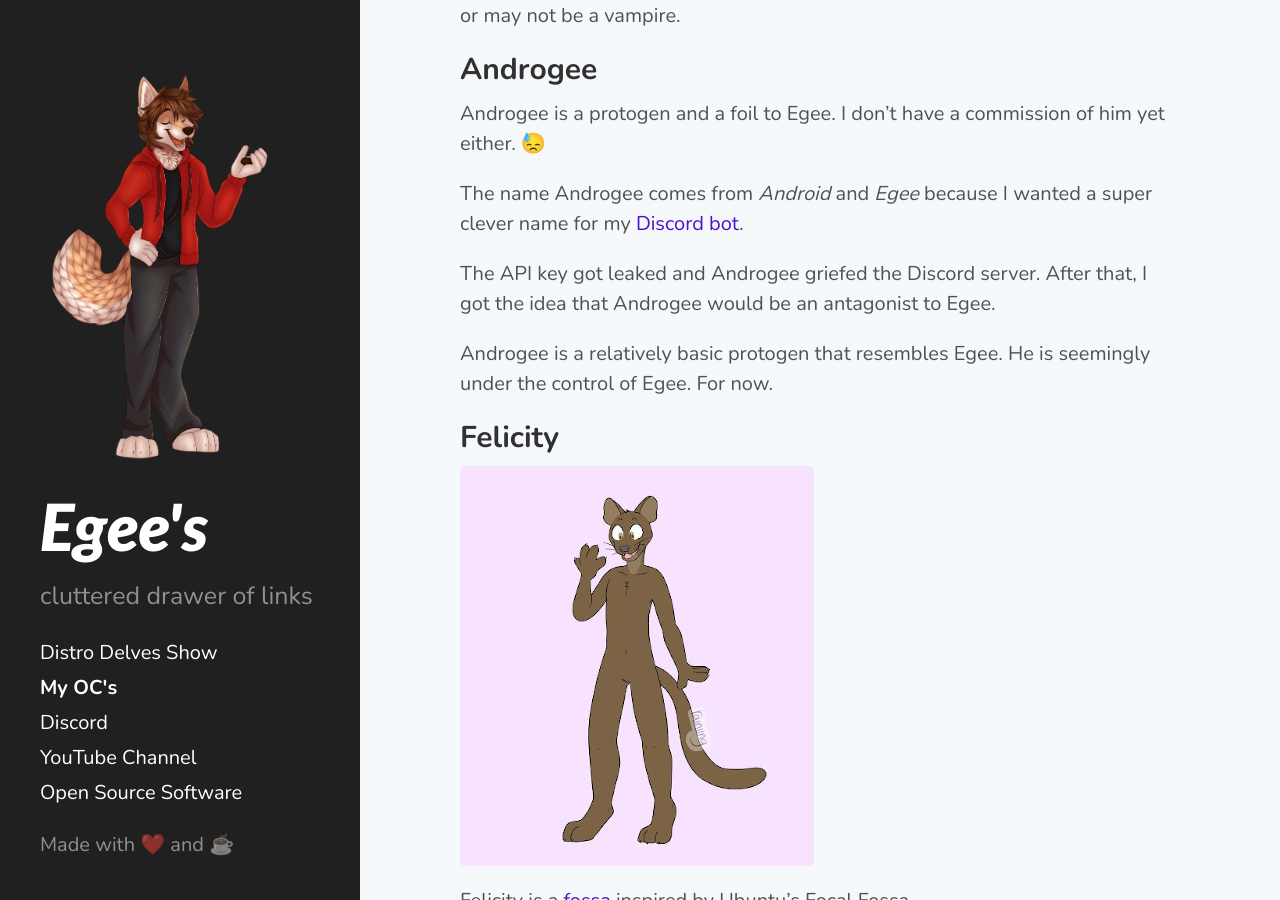
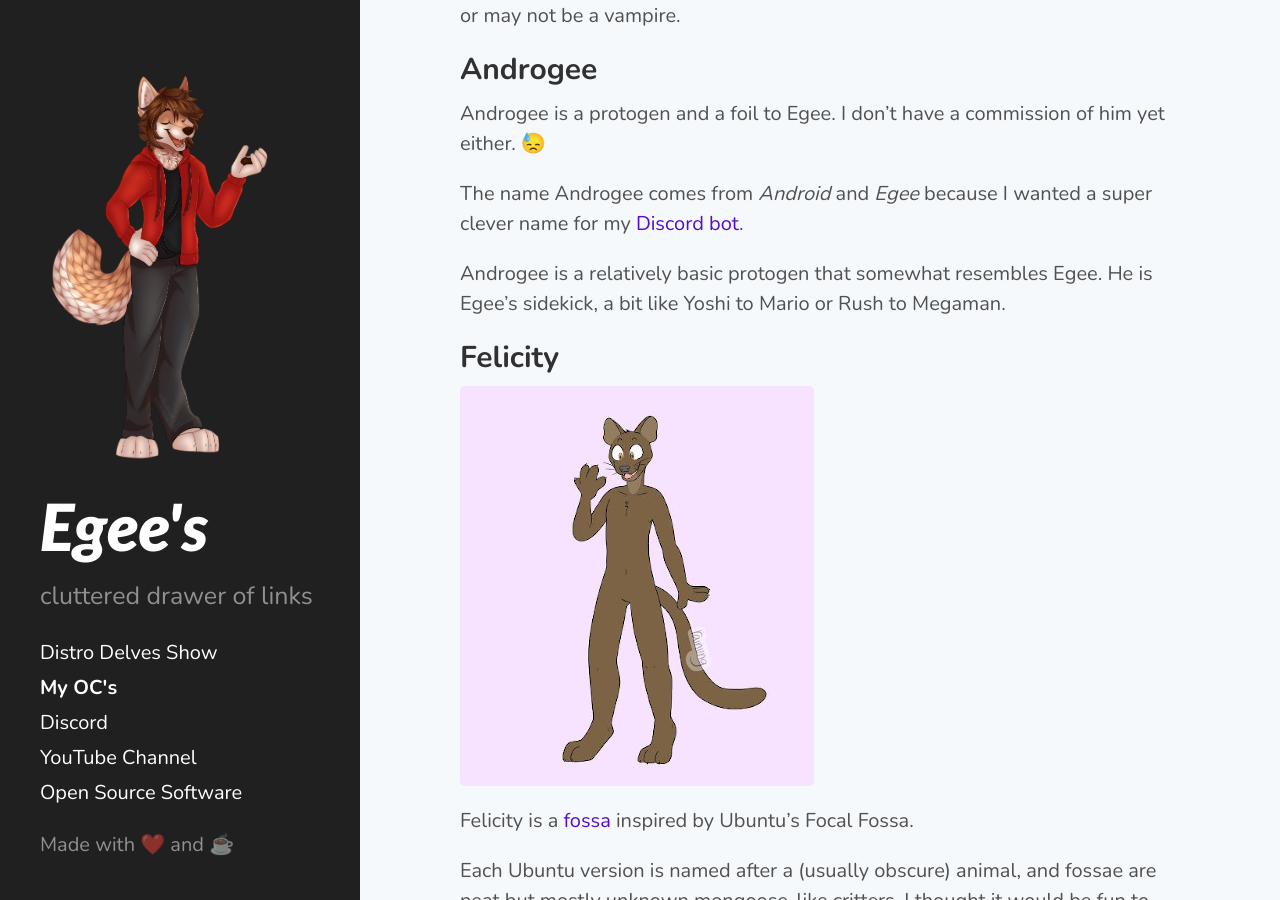
Before and after one commit to Egeeio/egee-xyz, a Jekyll site: the page built from ocs.md, in a window 1280 px wide and 900 px high, scrolled down 1390 px. Built offline with Jekyll 4.4.1, drawn with Linux system fonts in a browser that asks for light colours.

Commit message:
Updated description

```diff
--- a/ocs.md
+++ b/ocs.md
@@ -38,9 +38,7 @@ Androgee is a protogen and a foil to Egee. I don't have a commission of him yet
 
 The name Androgee comes from _Android_ and _Egee_ because I wanted a super clever name for my [Discord bot](https://github.com/egee-irl/androgee-legacy).
 
-The API key got leaked and Androgee griefed the Discord server. After that, I got the idea that Androgee would be an antagonist to Egee.
-
-Androgee is a relatively basic protogen that resembles Egee. He is seemingly under the control of Egee. For now.
+Androgee is a relatively basic protogen that somewhat resembles Egee. He is Egee's sidekick, a bit like Yoshi to Mario or Rush to Megaman.
 
 ## Felicity
 ![]({{ 'public/felicityby_@rainiing.jpg' | relative_url }})
```
